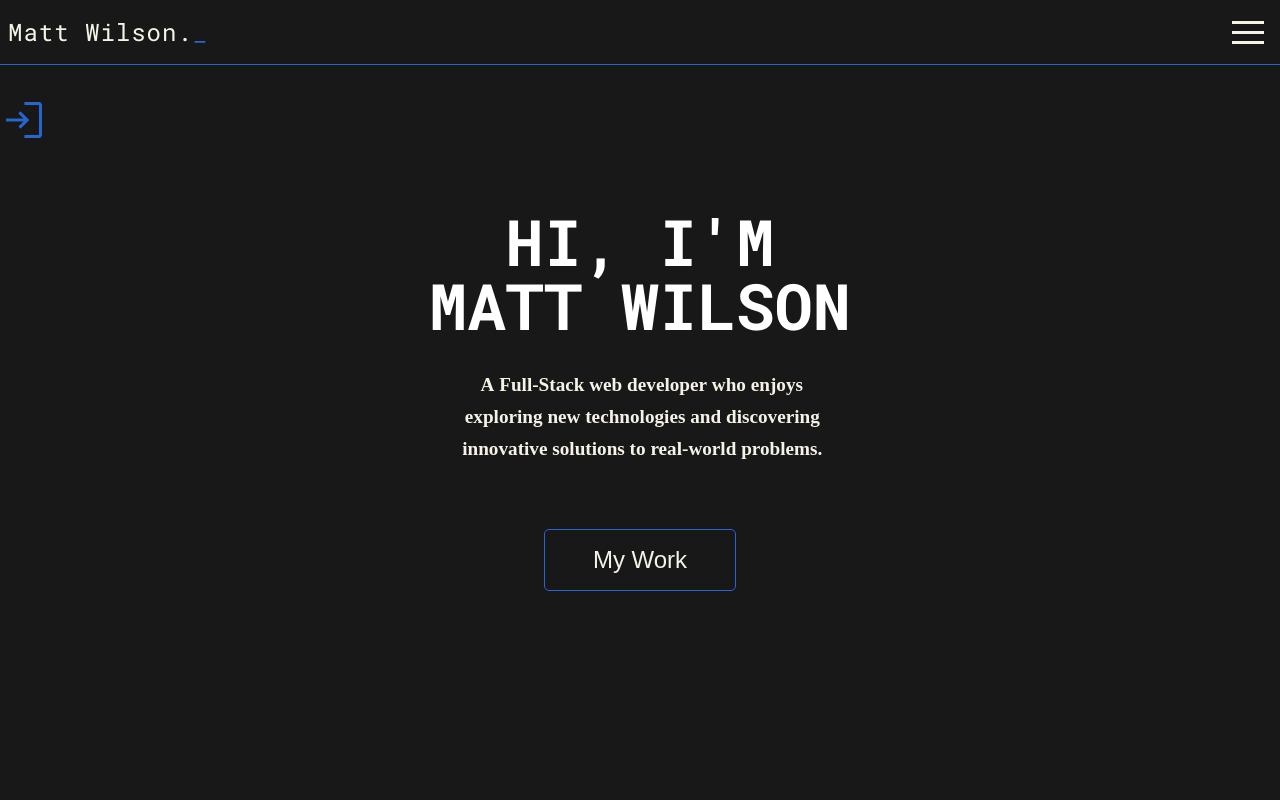
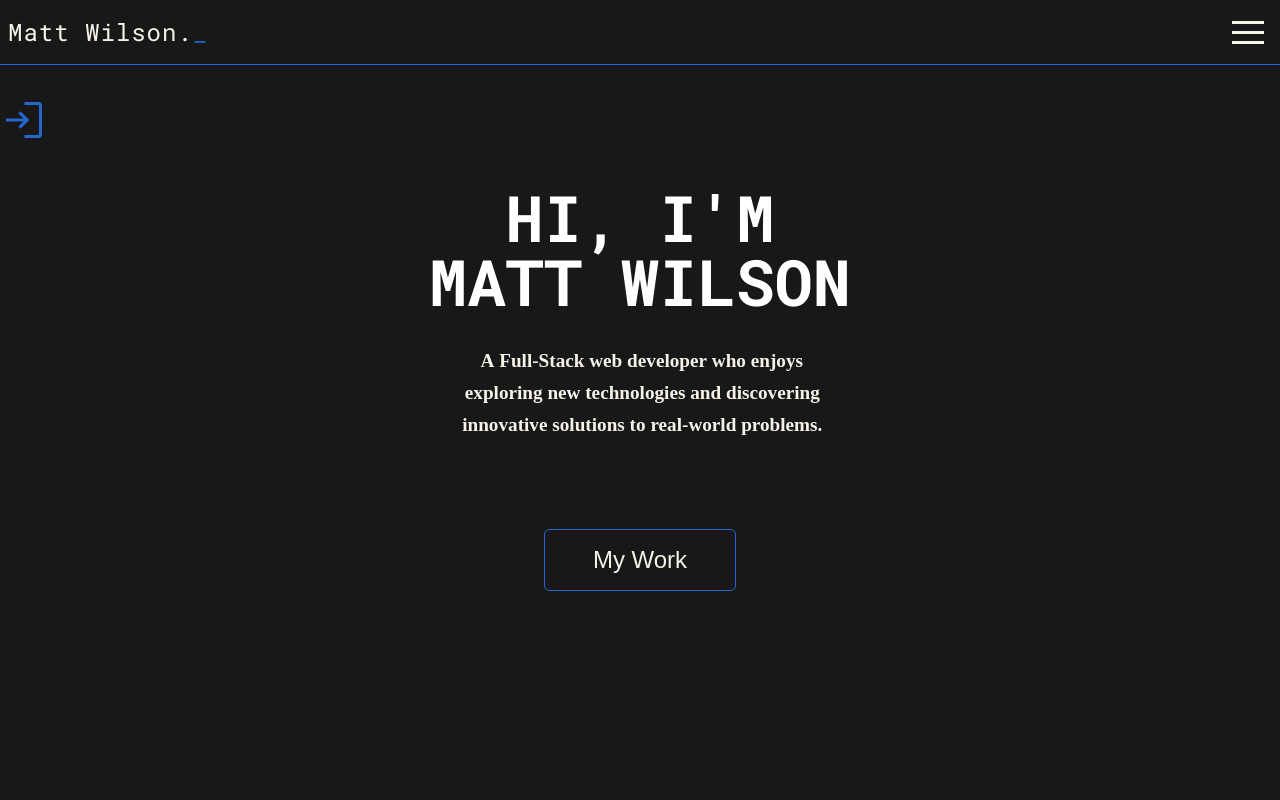
Before and after one commit to Mattwwilson34/portfolio, a Next.js app: page / in a window 1280 px wide. Shown: the top 800 px of the page. Built offline with nearby package versions, Linux system fonts and the light colour scheme.

Commit message:
styles(hero): adjust header margin

```diff
--- a/components/hero/hero.module.scss
+++ b/components/hero/hero.module.scss
@@ -4,7 +4,7 @@ $my-variable: 1;
 
 .hero {
   padding: $spacer;
-  margin: $spacer-lg * 2 auto $spacer-lg auto;
+  margin: $spacer-lg * 1.5 auto;
   display: flex;
   flex-direction: column;
   text-align: center;
```
